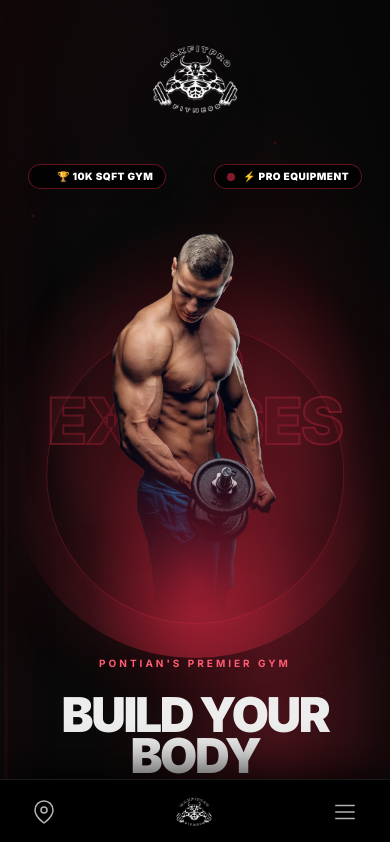
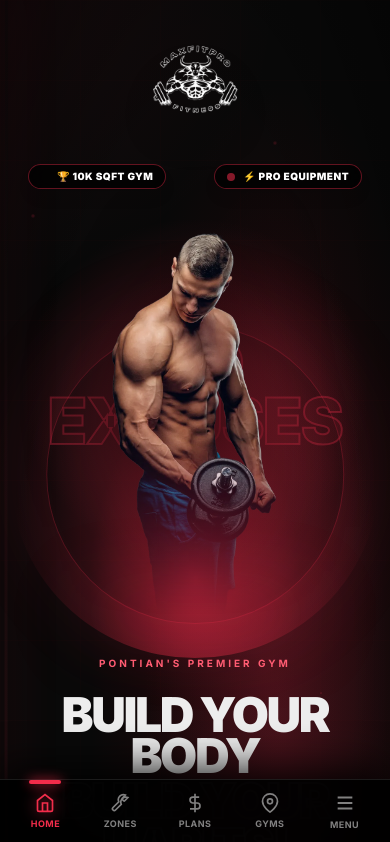
Before and after one commit to Lavanyaa7s/MaxFitPro-Fitness, a React (Vite) app: page / in a window 390 px wide. Shown: the top 842 px of the page. Built offline with nearby package versions, Linux system fonts and the light colour scheme.

Commit message:
Added section IntersectionObserver scroll detection and glowing active state indicators with labels to mobile bottom nav tabs

```diff
--- a/src/components/Navigation.jsx
+++ b/src/components/Navigation.jsx
@@ -2,13 +2,14 @@ import { useState, useEffect, useRef } from 'react';
 
 export default function Navigation() {
   const [isOpen, setIsOpen] = useState(false);
-  const [activeLink, setActiveLink] = useState('home');
+  const [activeSection, setActiveSection] = useState('hero');
   const [scrolled, setScrolled] = useState(false);
   const [hidden, setHidden] = useState(false);
   const lastScrollY = useRef(0);
 
   const links = ['Home', 'About', 'Classes', 'Team', 'Pricing', 'Locations', 'Contact'];
 
+  // Scroll detection & section intersection observer
   useEffect(() => {
     const handleScroll = () => {
       const currentScrollY = window.scrollY;
@@ -24,12 +25,43 @@ export default function Navigation() {
     };
 
     window.addEventListener('scroll', handleScroll, { passive: true });
-    return () => window.removeEventListener('scroll', handleScroll);
+
+    // Section Observer for Active Navigation State
+    const sectionIds = ['hero', 'about', 'classes', 'trainers', 'pricing', 'locations', 'contact'];
+    const observerOptions = {
+      root: null,
+      rootMargin: '-30% 0px -30% 0px',
+      threshold: 0
+    };
+
+    const observer = new IntersectionObserver((entries) => {
+      entries.forEach((entry) => {
+        if (entry.isIntersecting) {
+          setActiveSection(entry.target.id);
+        }
+      });
+    }, observerOptions);
+
+    sectionIds.forEach((id) => {
+      const el = document.getElementById(id);
+      if (el) observer.observe(el);
+    });
+
+    return () => {
+      window.removeEventListener('scroll', handleScroll);
+      observer.disconnect();
+    };
   }, []);
+
+  // Determine active tab for mobile bottom bar
+  const isHomeActive = activeSection === 'hero' || activeSection === 'about';
+  const isClassesActive = activeSection === 'classes';
+  const isPricingActive = activeSection === 'pricing';
+  const isLocationsActive = activeSection === 'locations' || activeSection === 'contact';
 
   return (
     <>
-      {/* ── TOP NAVBAR (Desktop Nav only now) ── */}
+      {/* ── TOP NAVBAR (Desktop Nav only) ── */}
       <nav className={`hidden md:flex fixed top-0 left-0 w-full z-50 transition-all duration-300 ${hidden ? '-translate-y-full' : 'translate-y-0'} ${scrolled ? 'py-2 bg-black/95 backdrop-blur-md shadow-lg border-b border-white/10' : 'py-4 bg-transparent'}`}>
         <div className="container mx-auto px-4 md:px-8 flex items-center justify-between">
           {/* Logo */}
@@ -47,12 +79,11 @@ export default function Navigation() {
           >
             {links.map(link => {
               const id = link.toLowerCase();
-              const isActive = activeLink === id;
+              const isActive = activeSection === id || (id === 'home' && activeSection === 'hero') || (id === 'team' && activeSection === 'trainers');
               return (
                 <a
                   key={link}
-                  href={`#${id}`}
-                  onClick={() => setActiveLink(id)}
+                  href={`#${id === 'home' ? 'hero' : id === 'team' ? 'trainers' : id}`}
                   className={`relative px-4 py-1.5 rounded-full text-xs font-semibold uppercase tracking-wider transition-all duration-300 ${
                     isActive ? 'text-white' : 'text-white/50 hover:text-white/90'
                   }`}
@@ -88,17 +119,19 @@ export default function Navigation() {
           {links.map(link => (
             <a
               key={link}
-              href={`#${link.toLowerCase()}`}
-              onClick={() => { setIsOpen(false); setActiveLink(link.toLowerCase()); }}
+              href={`#${link.toLowerCase() === 'home' ? 'hero' : link.toLowerCase() === 'team' ? 'trainers' : link.toLowerCase()}`}
+              onClick={() => setIsOpen(false)}
               className="text-white/80 font-black text-3xl w-full text-center py-4 hover:text-accent transition-colors uppercase tracking-widest"
             >
               {link}
             </a>
           ))}
           <a
-            href="#contact"
+            href="https://wa.me/60185713889"
+            target="_blank"
+            rel="noreferrer"
             onClick={() => setIsOpen(false)}
-            className="mt-8 px-10 py-4 rounded-full font-bold uppercase text-sm text-white"
+            className="mt-8 px-10 py-4 rounded-full font-bold uppercase text-sm text-white shadow-lg"
             style={{ background: 'linear-gradient(135deg, #ff2e4c, #c0152a)' }}
           >
             Join Now
@@ -106,40 +139,98 @@ export default function Navigation() {
         </div>
       )}
 
-      {/* ── MOBILE BOTTOM NAVIGATION ── */}
+      {/* ── MOBILE BOTTOM NAVIGATION (With Active Highlighted States) ── */}
+      <div className={`md:hidden fixed bottom-0 left-0 w-full z-40 bg-black/95 backdrop-blur-xl border-t border-white/10 shadow-[0_-10px_40px_rgba(0,0,0,0.9)] pb-[env(safe-area-inset-bottom)] transition-transform duration-300 ${hidden ? 'translate-y-full' : 'translate-y-0'}`}>
+        <div className="w-full h-16 flex items-center justify-around px-2 relative">
 
-      {/* Dark Tab Bar (Hides when scrolling down) */}
-      <div className={`md:hidden fixed bottom-0 left-0 w-full z-40 bg-black border-t border-white/10 shadow-[0_-10px_40px_rgba(0,0,0,0.8)] pb-[env(safe-area-inset-bottom)] transition-transform duration-300 ${hidden ? 'translate-y-full' : 'translate-y-0'}`}>
-        <div className="w-full h-16 flex items-center justify-between px-6">
+          {/* 1. HOME TAB */}
+          <a
+            href="#hero"
+            className={`relative flex flex-col items-center justify-center w-14 h-full transition-all duration-300 ${
+              isHomeActive ? 'text-accent' : 'text-white/50 hover:text-white/80'
+            }`}
+          >
+            {isHomeActive && (
+              <span className="absolute top-0 w-8 h-1 bg-accent rounded-full shadow-[0_0_12px_#F32D4B]" />
+            )}
+            <svg width="20" height="20" viewBox="0 0 24 24" fill="none" stroke="currentColor" strokeWidth="2" className={isHomeActive ? 'drop-shadow-[0_0_8px_rgba(243,45,75,0.8)]' : ''}>
+              <path d="M3 9l9-7 9 7v11a2 2 0 01-2 2H5a2 2 0 01-2-2z" />
+              <path d="M9 22V12h6v10" />
+            </svg>
+            <span className="text-[9px] font-bold uppercase tracking-wider mt-1">Home</span>
+          </a>
 
-          {/* Location Icon (Left) */}
-          <a href="#contact" className="p-2 text-white/70 hover:text-white transition-colors">
-            <svg width="24" height="24" viewBox="0 0 24 24" fill="none" stroke="currentColor" strokeWidth="1.5">
-              <path d="M21 10c0 7-9 13-9 13s-9-6-9-13a9 9 0 0 1 18 0z" />
+          {/* 2. ZONES / CLASSES TAB */}
+          <a
+            href="#classes"
+            className={`relative flex flex-col items-center justify-center w-14 h-full transition-all duration-300 ${
+              isClassesActive ? 'text-accent' : 'text-white/50 hover:text-white/80'
+            }`}
+          >
+            {isClassesActive && (
+              <span className="absolute top-0 w-8 h-1 bg-accent rounded-full shadow-[0_0_12px_#F32D4B]" />
+            )}
+            <svg width="20" height="20" viewBox="0 0 24 24" fill="none" stroke="currentColor" strokeWidth="2" className={isClassesActive ? 'drop-shadow-[0_0_8px_rgba(243,45,75,0.8)]' : ''}>
+              <path d="M14.7 6.3a1 1 0 000 1.4l1.6 1.6a1 1 0 001.4 0l3.77-3.77a6 6 0 00-7.94 7.94l-6.91 6.91a2.12 2.12 0 01-3-3l6.91-6.91a6 6 0 017.94-7.94l-3.76 3.76z" />
+            </svg>
+            <span className="text-[9px] font-bold uppercase tracking-wider mt-1">Zones</span>
+          </a>
+
+          {/* 3. PRICING TAB */}
+          <a
+            href="#pricing"
+            className={`relative flex flex-col items-center justify-center w-14 h-full transition-all duration-300 ${
+              isPricingActive ? 'text-accent' : 'text-white/50 hover:text-white/80'
+            }`}
+          >
+            {isPricingActive && (
+              <span className="absolute top-0 w-8 h-1 bg-accent rounded-full shadow-[0_0_12px_#F32D4B]" />
+            )}
+            <svg width="20" height="20" viewBox="0 0 24 24" fill="none" stroke="currentColor" strokeWidth="2" className={isPricingActive ? 'drop-shadow-[0_0_8px_rgba(243,45,75,0.8)]' : ''}>
+              <path d="M12 1v22M17 5H9.5a3.5 3.5 0 000 7h5a3.5 3.5 0 010 7H6" />
+            </svg>
+            <span className="text-[9px] font-bold uppercase tracking-wider mt-1">Plans</span>
+          </a>
+
+          {/* 4. LOCATIONS TAB */}
+          <a
+            href="#locations"
+            className={`relative flex flex-col items-center justify-center w-14 h-full transition-all duration-300 ${
+              isLocationsActive ? 'text-accent' : 'text-white/50 hover:text-white/80'
+            }`}
+          >
+            {isLocationsActive && (
+              <span className="absolute top-0 w-8 h-1 bg-accent rounded-full shadow-[0_0_12px_#F32D4B]" />
+            )}
+            <svg width="20" height="20" viewBox="0 0 24 24" fill="none" stroke="currentColor" strokeWidth="2" className={isLocationsActive ? 'drop-shadow-[0_0_8px_rgba(243,45,75,0.8)]' : ''}>
+              <path d="M21 10c0 7-9 13-9 13s-9-6-9-13a9 9 0 0118 0z" />
               <circle cx="12" cy="10" r="3" />
             </svg>
+            <span className="text-[9px] font-bold uppercase tracking-wider mt-1">Gyms</span>
           </a>
 
-          {/* Center Logo */}
-          <a href="#" className="p-1" onClick={() => window.scrollTo(0,0)}>
-            <img src="/images/logo-transparent.png?v=2" alt="Home" className="h-10 w-auto object-contain drop-shadow-md" />
-          </a>
-
-          {/* Nav Options / Hamburger (Right) */}
+          {/* 5. MENU OVERLAY TOGGLE */}
           <button
             onClick={() => setIsOpen(!isOpen)}
-            className="p-2 text-white/70 hover:text-white transition-colors"
+            className={`relative flex flex-col items-center justify-center w-14 h-full transition-all duration-300 ${
+              isOpen ? 'text-accent' : 'text-white/50 hover:text-white/80'
+            }`}
           >
+            {isOpen && (
+              <span className="absolute top-0 w-8 h-1 bg-accent rounded-full shadow-[0_0_12px_#F32D4B]" />
+            )}
             {isOpen ? (
-              <svg width="26" height="26" viewBox="0 0 24 24" fill="none" stroke="currentColor" strokeWidth="1.5">
+              <svg width="22" height="22" viewBox="0 0 24 24" fill="none" stroke="currentColor" strokeWidth="2">
                 <path d="M18 6L6 18M6 6l12 12" />
               </svg>
             ) : (
-              <svg width="26" height="26" viewBox="0 0 24 24" fill="none" stroke="currentColor" strokeWidth="1.5">
-                <path d="M3 12h18M3 6h18M3 18h18" />
+              <svg width="22" height="22" viewBox="0 0 24 24" fill="none" stroke="currentColor" strokeWidth="2">
+                <path d="M4 6h16M4 12h16M4 18h16" />
               </svg>
             )}
+            <span className="text-[9px] font-bold uppercase tracking-wider mt-1">Menu</span>
           </button>
+
         </div>
       </div>
     </>
```
